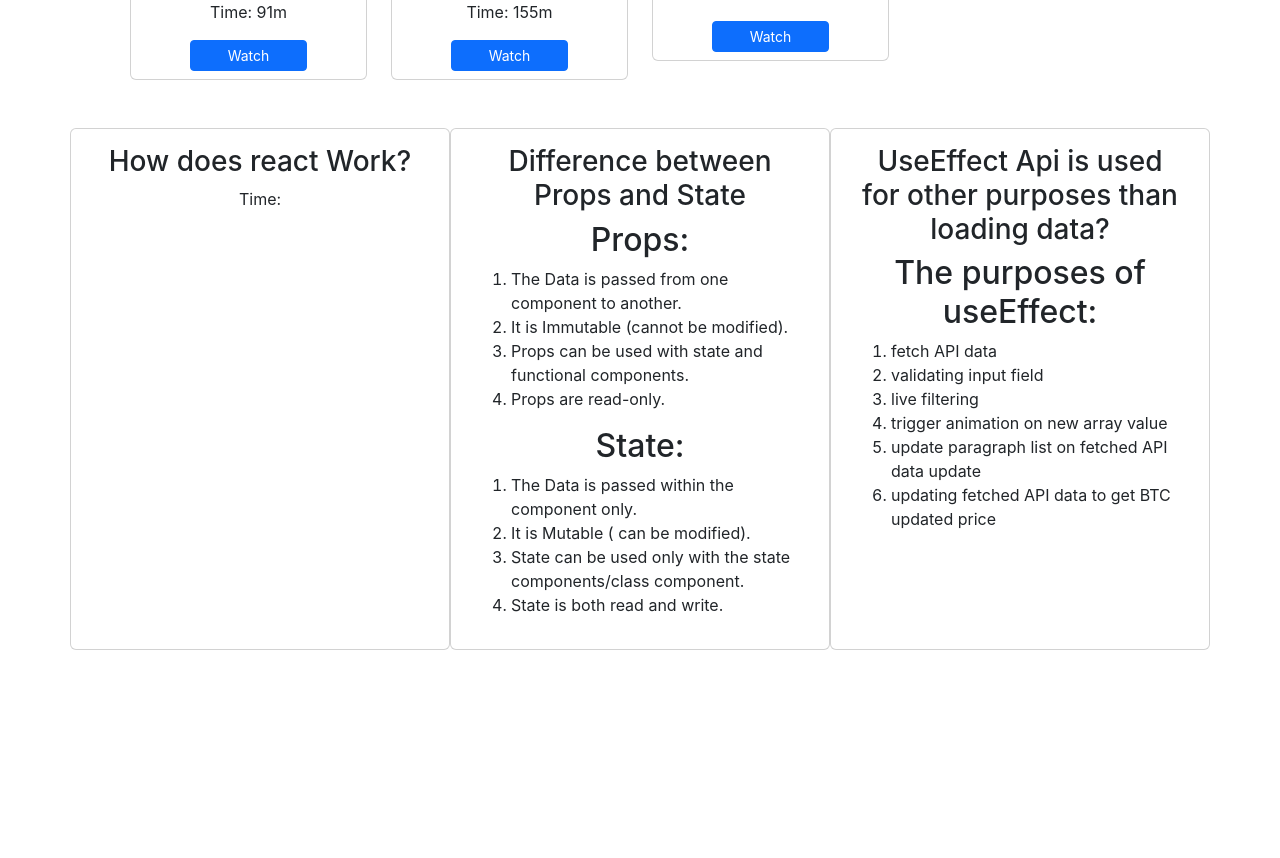
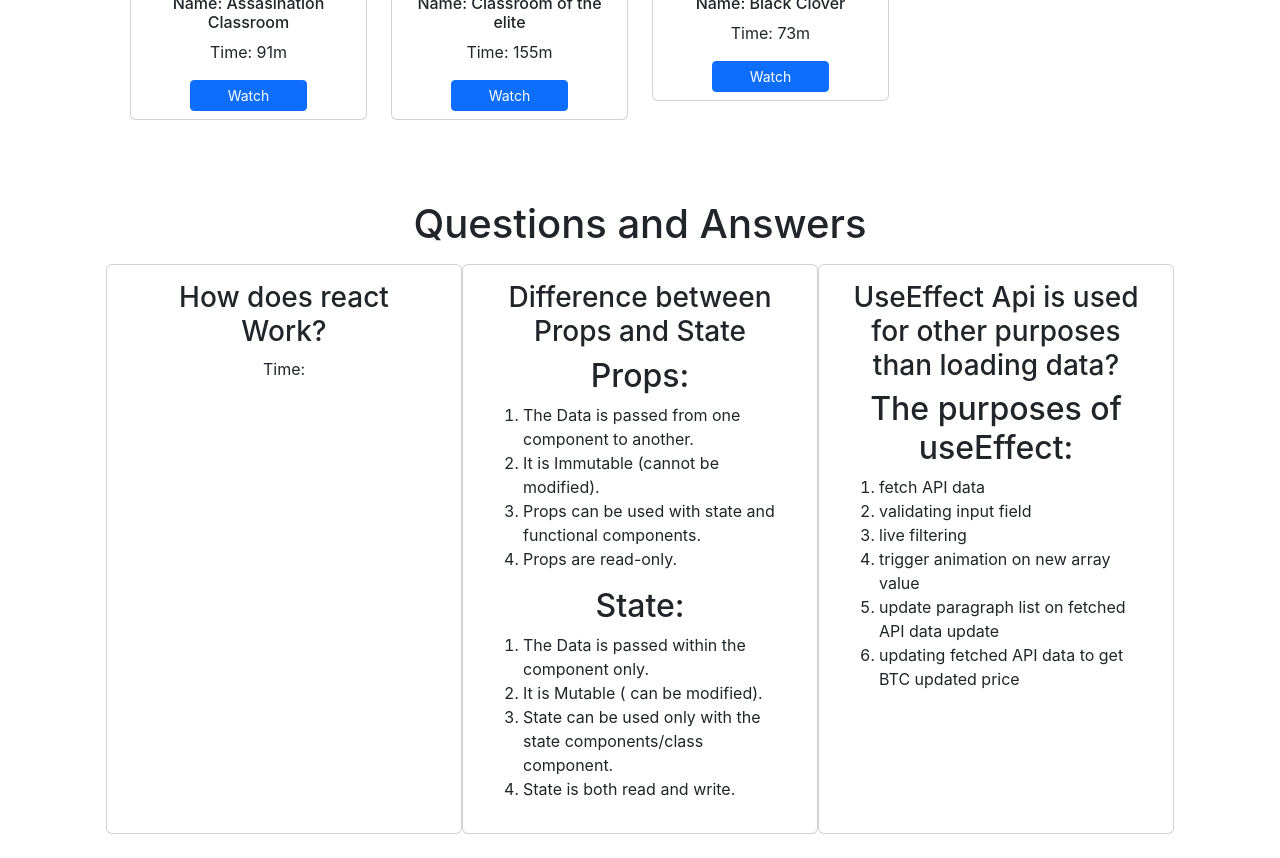
Before and after one commit to zobayertihan/Anime_Freak, a React (Create React App) app: page / in a window 1280 px wide. Shown: the part 1040-1898 px from the top of the page. Before the commit the page ends 1690 px from the top, so only its background shows below. Built offline with nearby package versions, Linux system fonts and the light colour scheme.

Commit message:
Toast Done

```diff
--- a/package.json
+++ b/package.json
@@ -8,8 +8,8 @@
     "@testing-library/user-event": "^13.5.0",
     "react": "^18.2.0",
     "react-dom": "^18.2.0",
-    "react-scripts": "^2.1.3",
-    "react-toastify": "^9.0.3",
+    "react-scripts": "^5.0.1",
+    "react-toastify": "^9.0.8",
     "toastify": "^2.0.1",
     "web-vitals": "^2.1.4"
   },
--- a/src/Components/Homepage/Homepage.js
+++ b/src/Components/Homepage/Homepage.js
@@ -5,8 +5,8 @@ import Details from '../Details/Details';
 import Personal from '../Personal/Personal';
 
 
-// import { ToastContainer, toast } from 'react-toastify';
-// import 'react-toastify/dist/ReactToastify.css';
+import { ToastContainer, toast } from 'react-toastify';
+import 'react-toastify/dist/ReactToastify.css';
 
 
 
@@ -38,14 +38,14 @@ const Homepage = () => {
         localStorage.setItem("breakTime", newBreakTime);
     }
 
-    // const notify = () => toast("Wow so easy!");
+    const notify = () => toast("Yay You Completed the whole Series. Congratulations!!");
 
     return (
         <div>
             <section className='container text-center'>
                 <div className="row p-5">
                     <div className=" col-9">
-                        <h4 className='text-start'>Select the animes you want to watch today.</h4>
+                        <h4 className='text-start mb-5'>Select the animes you want to watch today.</h4>
                         <div className="row row-cols-1 row-cols-md-2 row-cols-lg-3 g-4">
                             {
                                 contents.map(content => <Content
@@ -68,12 +68,13 @@ const Homepage = () => {
                             breaks={breaks}
                         ></Details>
                         <div>
-                            <button className='btn btn-primary'>Acitivity Complete</button>
-                            {/* <ToastContainer /> */}
+                            <button onClick={notify} className='btn btn-primary'>Acitivity Complete</button>
+                            <ToastContainer />
                         </div>
                     </div>
                 </div>
-                <div className="row">
+                <div className="row p-2 m-3">
+                    <h1 className='p-2'>Questions and Answers</h1>
                     <div className="col card">
                         <div className="card-body">
                             <h3 className="card-title">How does react Work?</h3>
```
Also changed, not shown: 1 other file (tests, documents, lock files or other folders).
